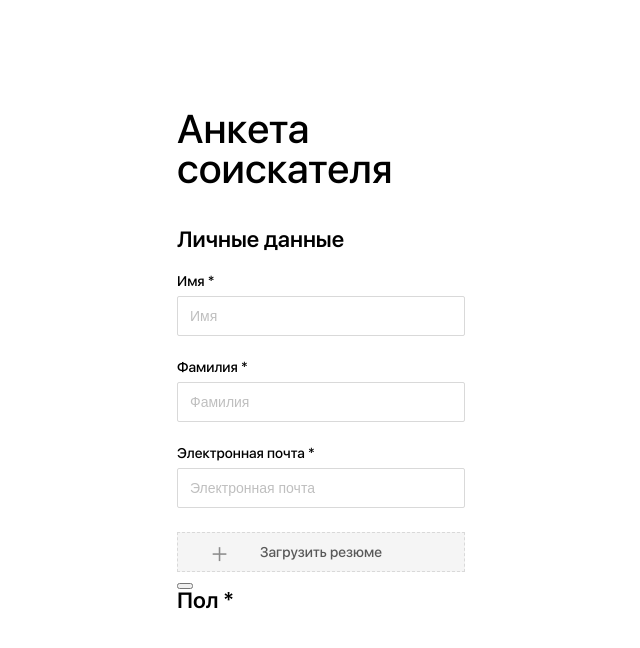
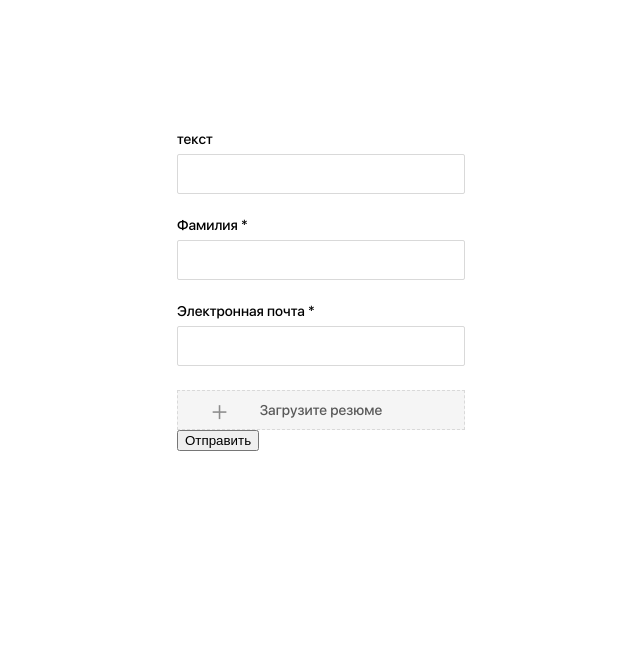
Before and after one commit to Lunyak/reactTest, a React (Create React App) app: page / in a window 1280 px wide. Shown: the top 648 px of the page, without its empty margins (319-959 px from the left). Built offline with nearby package versions, Linux system fonts and the light colour scheme.

Commit message:
second tome

```diff
--- a/package.json
+++ b/package.json
@@ -6,6 +6,7 @@
     "@testing-library/jest-dom": "^4.2.4",
     "@testing-library/react": "^9.3.2",
     "@testing-library/user-event": "^7.1.2",
+    "formik": "^2.2.2",
     "node-sass": "^5.0.0",
     "react": "^16.14.0",
     "react-dom": "^16.14.0",
@@ -14,7 +15,8 @@
     "redux": "^4.0.5",
     "redux-form": "^8.3.6",
     "styled-components": "^5.2.1",
-    "validator": "^13.1.17"
+    "validator": "^13.1.17",
+    "yup": "^0.29.3"
   },
   "scripts": {
     "start": "react-scripts start",
--- a/src/App.js
+++ b/src/App.js
@@ -1,6 +1,6 @@
 import React from 'react';
 import Form from './components/Form/Form'
-// import { Fonts } from 'expo';
+
 
 function App() {
 return (
--- a/src/components/Form/Form.jsx
+++ b/src/components/Form/Form.jsx
@@ -1,23 +1,99 @@
 import React from 'react'
 import Input from '../Input/Input'
 import style from './form.module.css'
+import { Formik } from 'formik'
+import * as yup from 'yup'
 
 function Form() {
 
-    // const [errors, setErrors] = useState({ 'email': false });
+    const validationsSchema = yup.object().shape({
+        firstName: yup.string().typeError('Должно быть строкой').required('Обязательно'),
+        secondName: yup.string().typeError('Должно быть строкой').required('Обязательно'),
+        email: yup.string().email('Введите верный email').required('Обязательно'),
+        load: '',
+    })
 
     return (
-        <div className={style.wrap}>
-            <h2>Анкета соискателя</h2>
+        <div>
+            <Formik
+                initialValues={{
+                firstName: '',
+                secondName: '',
+                email: '',
+                load: '',
+                }}
+                validateOnBlur
+                onSubmit={(values) => { console.log(values) }}
+                validationSchema={validationsSchema}
+            >
+            {({ values, errors, touched, handleChange, handleBlur, isValid, handleSubmit, dirty }) => (
 
-            <form action="#">
-                <h3>Личные данные</h3>
-                <Input />
-                <h3>Пол *</h3>
-                {/* <RadioInput> */}
-            </form>
+                <div className={style.wrap}>
+                    <div>
+                        <label className={ style.label } htmlFor='firstName'>
+                            {touched.firstName && errors.firstName ? errors.firstName : 'текст' }
+                        </label>
+                        <input
+                            className={style.input}
+                            type={'text'}
+                            name={'firstName'}
+                            onChange={handleChange}
+                            onBlur={handleBlur}
+                            value={values.name}
+                        />
+                    </div>
+                    {touched.firstName && errors.firstName && <div className={'error'}>{errors.firstName}</div>}
+
+
+                    <div>
+                        <label className={ style.label } htmlFor='secondName'>Фамилия *</label>
+                        <input
+                            className={style.input}
+                            type={'text'}
+                            name={'secondName'}
+                            onChange={handleChange}
+                            onBlur={handleBlur}
+                            value={values.secondName}
+                        />
+                    </div>
+                    {touched.secondName && errors.secondName && <div className={'error'}>{errors.secondName}</div>}
+
+                    <div>
+                        <label className={ style.label } htmlFor='email'>Электронная почта *</label>
+                        <input
+                            className={style.input}
+                            type={'text'}
+                            name={'email'}
+                            onChange={handleChange}
+                            onBlur={handleBlur}
+                            value={values.email}
+                        />
+                    </div>
+                    {touched.load && errors.load && <p className={'error'}>{errors.load}</p>}
+
+                    <div>
+                        <label className={ style.labelLoad } htmlFor='load'>Загрузите резюме</label>
+                        <input
+                            className={style.inputLoad}
+                            type={'file'}
+                            name={'load'}
+                            onChange={handleChange}
+                            onBlur={handleBlur}
+                            value={values.load}
+                        />
+                    </div>
+                    {touched.load && errors.load && <p className={'error'}>{errors.load}</p>}
+
+                <button
+                    // disabled={!isValid || !dirty}
+                    onClick={handleSubmit}
+                    type={<code>submit</code>}
+                    >Отправить</button>
+                </div>
+                )}
+            </Formik>
         </div>
-    )
+    );
 }
 
 export default Form
--- a/src/components/Form/form.module.css
+++ b/src/components/Form/form.module.css
@@ -14,3 +14,101 @@
     font-size: 22px;
     font-weight: 600;
 }
+
+/* .inputWrap {
+    margin-bottom: 40px;
+} */
+
+.input {
+    width: 100%;
+    height: 40px;
+    max-width: 320px;
+    padding-left: 12px;
+    margin: 0;
+    border: 1px solid #D9D9D9;
+    border-radius: 2px;
+    font-size: 14px;
+}
+
+::-webkit-input-placeholder {color:#BFBFBF;}
+::-moz-placeholder          {color:#BFBFBF;}
+:-moz-placeholder           {color:#BFBFBF;}
+:-ms-input-placeholder      {color:#BFBFBF;}
+
+.label {
+    margin-top: 24px;
+    margin-bottom: 8px;
+    display: block;
+    font-weight: 400;
+    font-size: 14px;
+}
+
+.labelWrong {
+    margin-top: 24px;
+    margin-bottom: 8px;
+    display: block;
+    font-weight: 400;
+    font-size: 14px;
+    color: red;
+}
+
+.inputLoad {
+    width: 0.1px;
+	height: 0.1px;
+	opacity: 0;
+	overflow: hidden;
+	position: absolute;
+	z-index: -1;
+}
+
+.labelLoad {
+    margin-top: 24px;
+    width: 100%;
+    max-width: 320px;
+    height: 40px;
+    border: dashed 1px #D9D9D9;
+    background-color: #F5F5F5;
+    color: #595959;
+    display: flex;
+    align-items: center;
+    justify-content: center;
+    position: relative;
+    font-size: 14px;
+    line-height: 22px;
+}
+
+.wrap {
+    position: relative;
+}
+
+/* .label::before {
+    content: '';
+    width: 23px;
+    height: 23px;
+    position: absolute;
+    top: 50%;
+    left: 30px;
+    font-size: 40px;
+    z-index: 10;
+    transform: translateY(-50%);
+} */
+
+.labelLoad::after {
+    content: '+';
+    width: 23px;
+    height: 40px;
+    position: absolute;
+    left: 30px;
+    font-size: 28px;
+    font-weight: 300;
+    color: #8C8C8C;
+    display: flex;
+    align-items: center;
+    justify-content: center;
+    z-index: 10;
+}
+
+.submit {
+    width: 100px;
+    height: 40px;
+}
--- a/src/components/Input/Input.jsx
+++ b/src/components/Input/Input.jsx
@@ -6,34 +6,30 @@ import style from './input.module.css'
 function Input() {
 
     const EMPTY_ERRORS = {
-        email: '',
         firstName: '',
         lastName: '',
+        email: '',
     }
 
-    const [email, setEmail] = useState('')
     const [firstName, setFirstName] = useState('')
     const [lastName, setLastName] = useState('')
+    const [email, setEmail] = useState('')
     const [errors, setErrors] = useState(EMPTY_ERRORS)
 
+    function validateFistName() {
+        const re = /^[a-z0-9_-]{3,16}$/;
+        return re.test(String(firstName).toLowerCase());
+    }
     function validateEmail() {
         const re = /^(([^<>()\[\]\\.,;:\s@"]+(\.[^<>()\[\]\\.,;:\s@"]+)*)|(".+"))@((\[[0-9]{1,3}\.[0-9]{1,3}\.[0-9]{1,3}\.[0-9]{1,3}\])|(([a-zA-Z\-0-9]+\.)+[a-zA-Z]{2,}))$/;
         return re.test(String(email).toLowerCase());
-    }
-    function validateFistName() {
-        const re = /^[a-z0-9_-]{3,16}$/;
-        return re.test(String(firstName).toLowerCase());
     }
 
     const validate = () => {
         let result = true
         // Check email
-        if(firstName) {
-            setErrors({ ...errors, firstName: 'Введите имя' })
-            result = false
-        }
-
         if (!email) {
+            debugger;
             setErrors({ ...errors, email: 'Поле не может быть пустым' })
             result = false
         } else {
@@ -42,6 +38,15 @@ function Input() {
                 result = false
             }
         }
+        // if (!firstName) {
+        //     setErrors({ ...errors, firstName: 'Введите имя' })
+        //     result = false
+        // } else {
+        //     if (!validateFistName) {
+        //         setErrors({ ...errors, firstName: 'Неверный формат' })
+        //         result = false
+        //     }
+        // }
         return result
     }
     const clickSubmit = () => {
@@ -49,6 +54,7 @@ function Input() {
             console.log('Send to backend!')
             setErrors(EMPTY_ERRORS)
             setEmail('')
+            setFirstName('')
         }
     }
 
@@ -71,7 +77,7 @@ function Input() {
     return (
         <div className={style.inputWrap}>
             <div>
-                <label htmlFor="name" className={style.label} >Имя *</label>
+                <label htmlFor="name" className={style.label}>{ errors.firstName ? errors.firstName : 'Имяцукцу *' }</label>
                 <input
                     className={style.input}
                     type="text"
@@ -97,7 +103,7 @@ function Input() {
             <div>
                 <label
                     htmlFor="email"
-                    className={ errors.email ? style.labelWrong : style.label }>{errors.email ? errors.email : 'Электронная почта *'}</label>
+                    className={ errors.email ? style.labelWrong : style.label }>{ errors.email ? errors.email : 'Электронная почта *' }</label>
                 <input
                     className={style.input}
                     name='email'
@@ -118,7 +124,7 @@ function Input() {
             </div>
 
             <div>
-                <button type='button' onClick={clickSubmit} ></button>
+                <button type='button' className={style.submit} onClick={clickSubmit} ></button>
             </div>
         </div>
     )
--- a/src/components/Input/input.module.css
+++ b/src/components/Input/input.module.css
@@ -89,5 +89,9 @@
     align-items: center;
     justify-content: center;
     z-index: 10;
+}
 
+.submit {
+    width: 100px;
+    height: 40px;
 }
```
Also changed, not shown: src/components/Form/Forma.jsx (added, +19 -0 lines), 1 other file (tests, documents, lock files or other folders).
